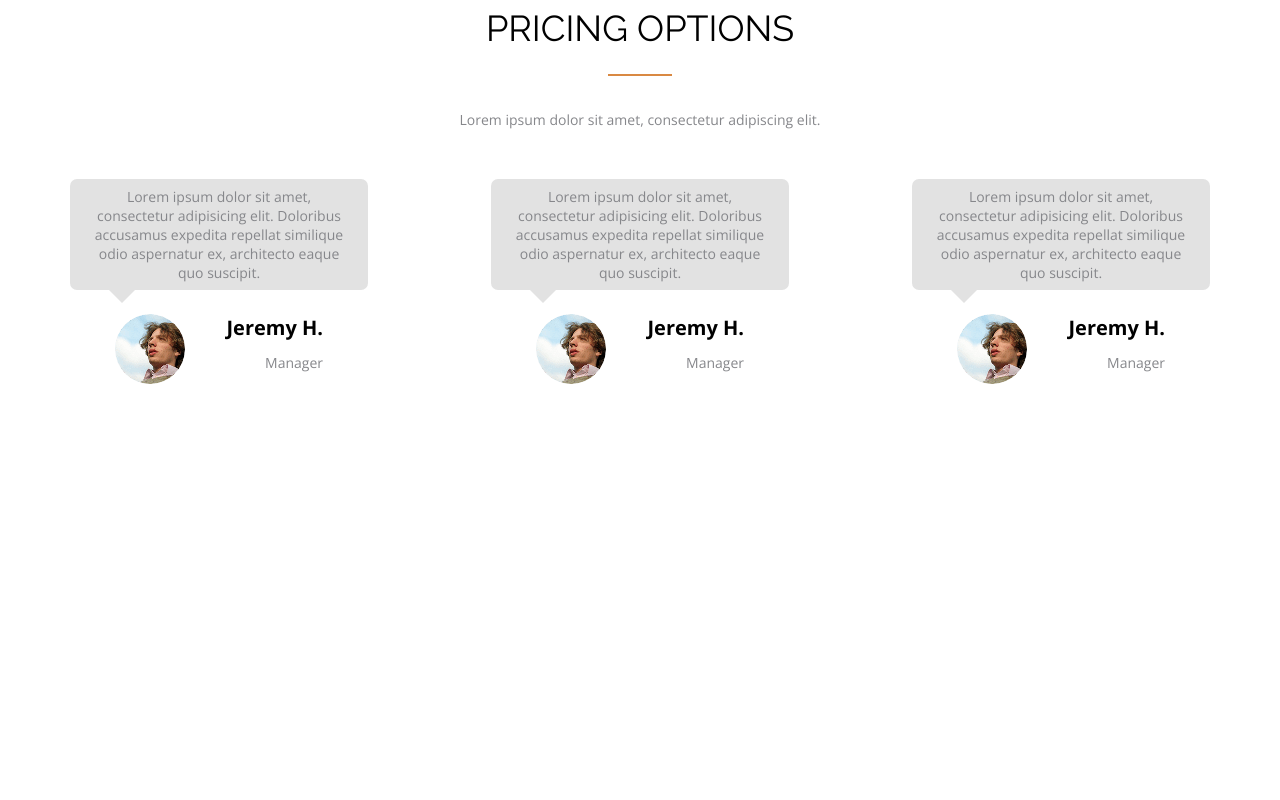
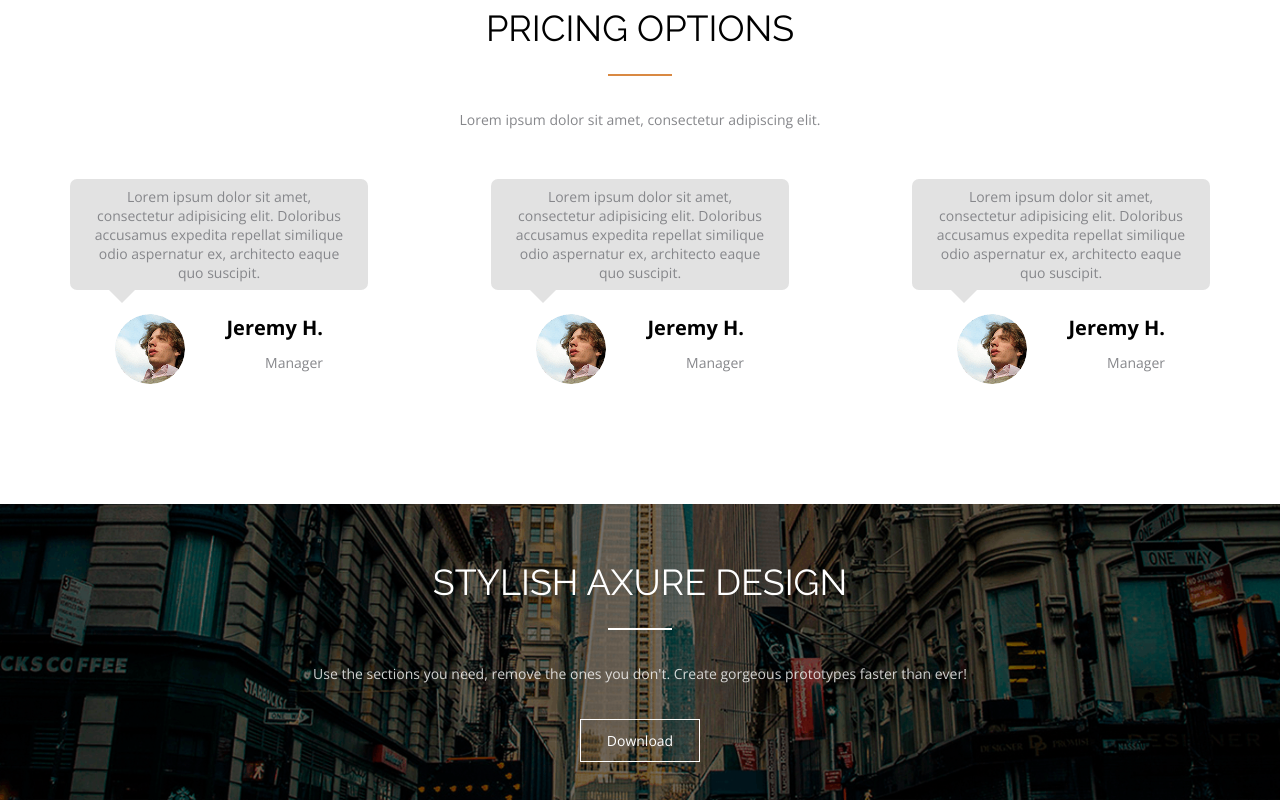
Before and after one commit to homihomka/FE08-wk-1-Vensko-Anastasia, a plain HTML site: page axit-template-markup/index.html in a window 1280 px wide. Shown: the part 1475-2275 px from the top of the page. Before the commit the page ends 1979 px from the top, so only its background shows below. Drawn offline with nearby package versions, Linux system fonts and the light colour scheme.

Commit message:
add markup and styles of download block

```diff
--- /dev/null
+++ b/axit-template-markup/css/blocks/btn.css
@@ -0,0 +1,19 @@
+.btn {
+    display: inline-block;
+    color: #fff;
+    text-decoration: none;
+    border: 1px solid #fff;
+    padding: 11px 26px;
+    transition: opacity 0.4s ease,
+                background-color 0.4s ease,
+                color 0.4s ease;
+}
+.btn:hover,
+.btn:focus {
+    background-color: #fff;
+    color: #000;
+}
+
+.btn:active {
+    opacity: 0.8;
+}
--- /dev/null
+++ b/axit-template-markup/css/blocks/download.css
@@ -0,0 +1,23 @@
+.download {
+    background-image: url("../../img/city.jpg");
+    background-size: cover;
+    background-position: center;
+    position: relative;
+    padding-top: 57px;
+    padding-bottom: 38px;
+}
+
+.download::after {
+    content: "";
+    position: absolute;
+    top: 0;
+    bottom: 0;
+    left: 0;
+    right: 0;
+    background-color: rgba(0, 0, 0, 0.55);;
+}
+
+.download__btn-container {
+    display: flex;
+    justify-content: center;
+}
--- a/axit-template-markup/css/blocks/section-header.css
+++ b/axit-template-markup/css/blocks/section-header.css
@@ -12,6 +12,10 @@
     text-transform: uppercase;
 }
 
+.section-header__title--white {
+    color: #fff;
+}
+
 .section-header__title::after {
     content: "";
     width: 64px;
@@ -21,7 +25,16 @@
     margin: 25px auto 0;
 }
 
+.section-header__title--white::after {
+    background-color: #fff;
+}
+
 .section-header__description {
     text-align: center;
     color: #86878B;
 }
+
+.section-header__description--light {
+    color: rgba(255, 255, 255, 0.8);
+    font-weight: 300;
+}
--- a/axit-template-markup/css/style.css
+++ b/axit-template-markup/css/style.css
@@ -5,6 +5,8 @@
 @import "blocks/pricing-card.css";
 @import "blocks/feedback.css";
 @import "blocks/review.css";
+@import "blocks/download.css";
+@import "blocks/btn.css";
 
 html {
     box-sizing: border-box;
@@ -40,4 +42,6 @@ ul {
     max-width: 1170px;
     margin: 0 auto;
     padding: 0 15px;
+    z-index: 1;
+    position: relative;
 }
--- a/axit-template-markup/index.html
+++ b/axit-template-markup/index.html
@@ -9,7 +9,7 @@
     <link rel="stylesheet" href="css/normalize.css">
     <link rel="stylesheet" href="css/style.css">
     <link rel="preconnect" href="https://fonts.gstatic.com">
-    <link href="https://fonts.googleapis.com/css2?family=Open+Sans:wght@400;600;700&family=Raleway&display=swap"
+    <link href="https://fonts.googleapis.com/css2?family=Open+Sans:wght@300;400;600;700&family=Raleway&display=swap"
           rel="stylesheet">
 </head>
 
@@ -137,6 +137,7 @@
         </div>
     </div>
 </section>
+
 <section class="feedback">
     <div class="container">
         <div class="section-header">
@@ -211,6 +212,26 @@
         </div>
     </div>
 </section>
-<script>document.write('<script src="http://' + (location.host || 'localhost').split(':')[0] + ':35729/livereload.js?snipver=1"></' + 'script>')</script>
+
+<section class="download">
+    <div class="container">
+        <div class="section-header">
+            <h2 class="section-header__title section-header__title--white">
+                Stylish axure design
+            </h2>
+            <p class="section-header__description section-header__description--light">
+                Use the sections you need, remove the ones you don't.  Create gorgeous prototypes faster than ever!
+            </p>
+        </div>
+        <div class="download__btn-container">
+            <a class="btn" href="#">Download</a>
+        </div>
+    </div>
+</section>
+
+<script>
+    document.write('<script src="http://' + (location.host || 'localhost').split(':')[0] + ':35729/livereload.js?snipver=1"></' + 'script>')
+</script>
+
 </body>
 </html>
```
Also changed, not shown: axit-template-markup/img/city.jpg (added).
